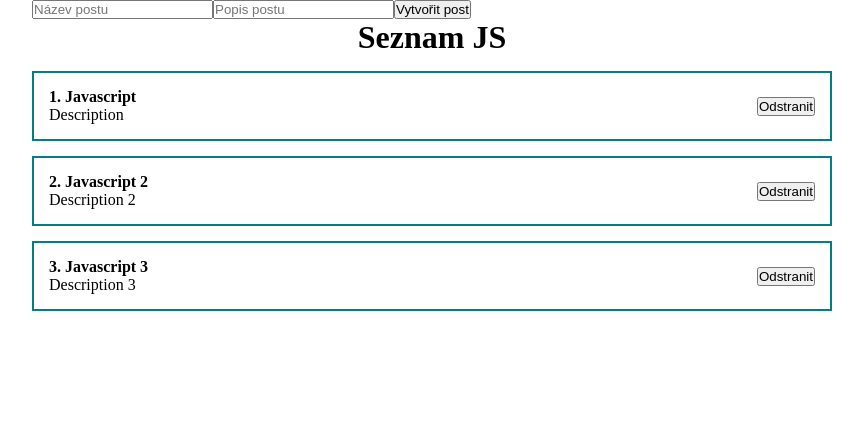
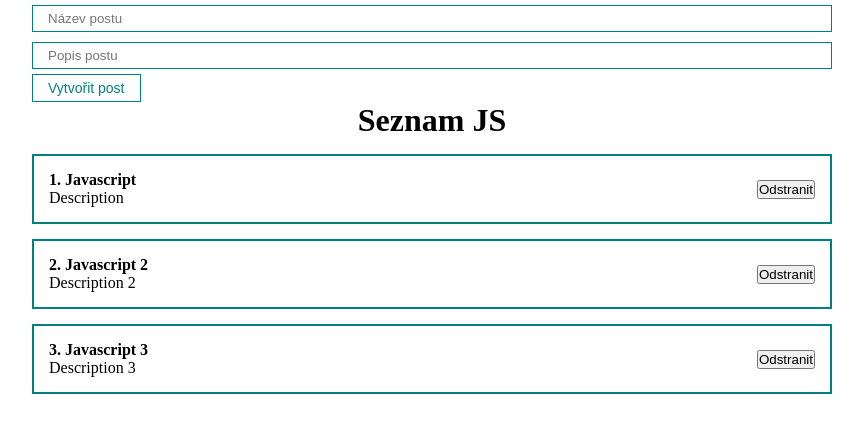
Before and after one commit to kofranek/timur-ulbi-react-course, a React (Create React App) app: page / in a window 1280 px wide. Shown: the top 432 px of the page, without its empty margins (208-1071 px from the left). Built offline with nearby package versions, Linux system fonts and the light colour scheme; the HTML template or start-up script is replaced by a standard one.

Commit message:
Vytvoření knihovny uživatelského rozhraní. První komponenty. CSS moduly. Props children

```diff
--- a/src/App.js
+++ b/src/App.js
@@ -4,6 +4,8 @@
 import './styles/App.css'
 import PostItem from './components/PosItem';
 import PostList from './components/PostList';
+import MyButton from './components/UI/button/MyButton';
+import MyInput from './components/UI/input/MyInput';
 
 function App () {
   const [posts, setPosts] = useState(
@@ -12,15 +14,23 @@
       { id: 2, title: 'Javascript 2', body: 'Description 2' },
       { id: 3, title: 'Javascript 3', body: 'Description 3' },
     ])
+  const [title, setTitle] = useState('')
+  const addNewPost = () => {
 
+  }
   return (
     <div className="App">
       <form>
-        <input type="text" placeholder="Název postu" />
-        <input type="text" placeholder="Popis postu" />
-        <button>Vytvořit post</button>
+        {/*řízená komponenta*/ }
+        <MyInput
+          value={ title }
+          onChange={ e => setTitle(e.target.value) }
+          type="text"
+          placeholder="Název postu"/>
+        <MyInput type="text" placeholder="Popis postu"/>
+        <MyButton onClick={ addNewPost }>Vytvořit post</MyButton>
       </form>
-      <PostList posts={ posts } title="Seznam JS" />
+      <PostList posts={ posts } title="Seznam JS"/>
     </div>
   );
 }
--- a/src/components/PosItem.jsx
+++ b/src/components/PosItem.jsx
@@ -1,7 +1,7 @@
 import React from 'react';
 
 const PostItem = (props) => {
-  console.log('props=',props)
+  console.log('PostItem props=',props)
   return (
     <div>
       <div className="post">
--- /dev/null
+++ b/src/components/UI/button/MyButton.jsx
@@ -0,0 +1,12 @@
+import React from 'react';
+import classes from './MyButton.module.css';
+const MyButton = ({children, ...props}) => {
+  console.log('MyButton props=',props)
+  return (
+    <button {...props} className={classes.myBtn}>
+      {children}
+    </button>
+  );
+};
+
+export default MyButton;
--- /dev/null
+++ b/src/components/UI/button/MyButton.module.css
@@ -0,0 +1,8 @@
+.myBtn {
+    padding: 5px 15px;
+    color: teal;
+    font-size: 14px;
+    background: transparent;
+    border: 1px solid teal;
+    cursor: pointer;
+}
--- /dev/null
+++ b/src/components/UI/input/MyInput.jsx
@@ -0,0 +1,12 @@
+import React from 'react';
+import classes from './MyInput.module.css';
+
+const MyInput = (props) => {
+  console.log('MyInput props=',props)
+  return (
+    <input className={classes.myInput} {...props} />
+
+  );
+};
+
+export default MyInput;
--- /dev/null
+++ b/src/components/UI/input/MyInput.module.css
@@ -0,0 +1,6 @@
+.myInput {
+    width: 100%;
+    padding: 5px 15px;
+    margin: 5px 0;
+    border: 1px solid teal;
+}
```
